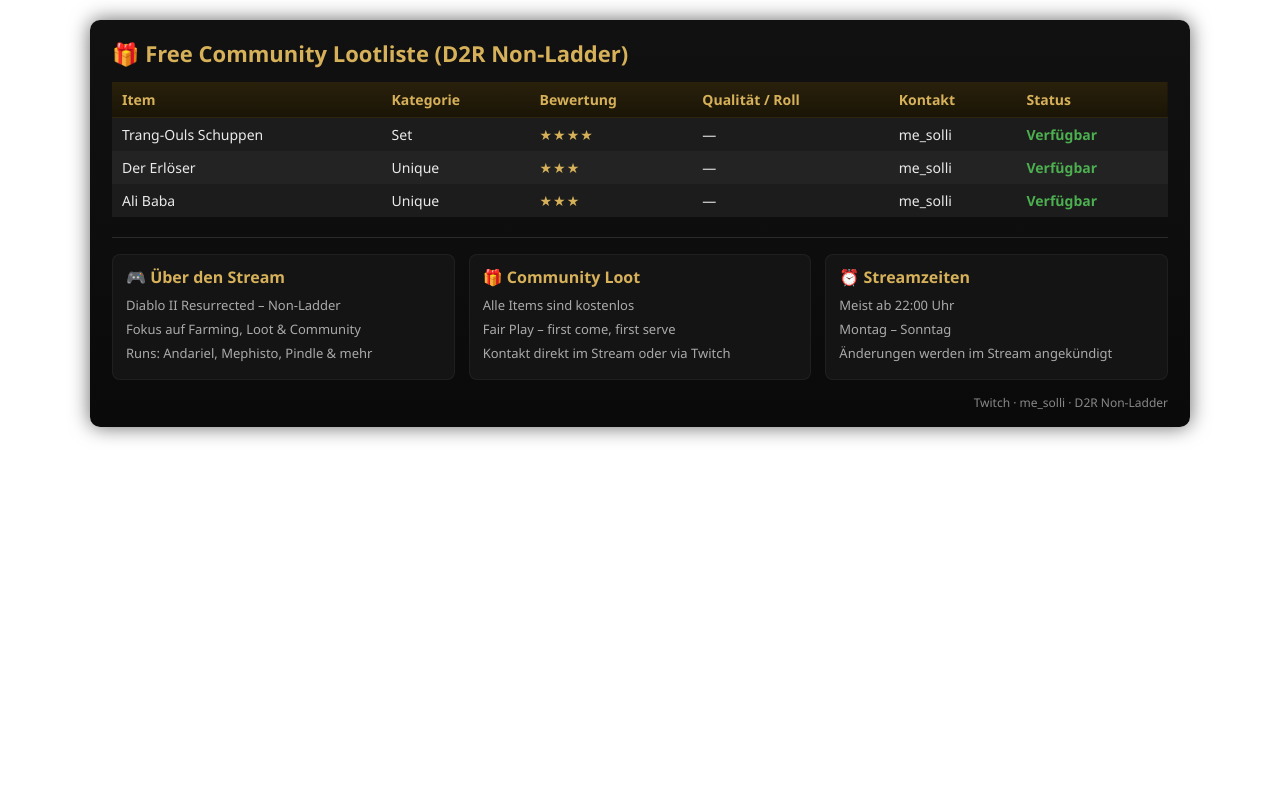
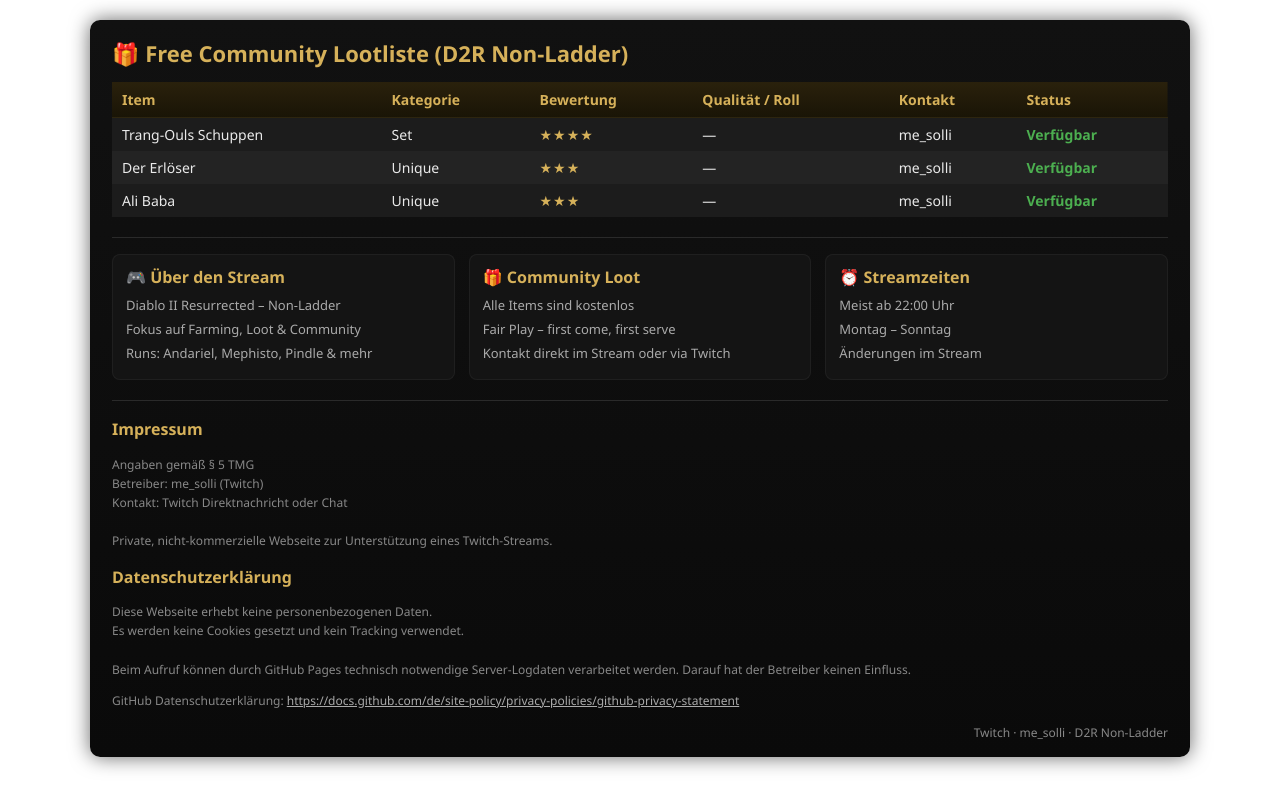
Before and after one commit to me-solli/lootliste, a plain HTML site: page index.html in a window 1280 px wide. Drawn offline with Linux system fonts and the light colour scheme.

Commit message:
Update index.html

```diff
--- a/index.html
+++ b/index.html
@@ -23,7 +23,7 @@
 
     body {
       margin: 0;
-      background: transparent; /* OBS */
+      background: transparent; /* OBS-freundlich */
       color: var(--text);
     }
 
@@ -40,9 +40,6 @@
       margin: 0 0 14px 0;
       font-size: 22px;
       color: var(--gold);
-      display: flex;
-      align-items: center;
-      gap: 10px;
     }
 
     h2 {
@@ -93,7 +90,7 @@
       font-weight: 600;
     }
 
-    /* ===== INFO-BEREICH (nur Webseite) ===== */
+    /* ===== INFOBEREICH (nur Webseite) ===== */
 
     .web-only {
       margin-top: 20px;
@@ -126,6 +123,17 @@
       color: #888;
       text-align: right;
     }
+
+    /* Rechtliches */
+    .legal {
+      font-size: 12px;
+      color: #888;
+      line-height: 1.6;
+    }
+
+    .legal a {
+      color: #aaa;
+    }
   </style>
 </head>
 
@@ -149,9 +157,8 @@
       <tbody id="loot-body"></tbody>
     </table>
 
-    <!-- INFOBEREICH – NUR WEBSEITE -->
+    <!-- INFOBEREICH -->
     <div class="web-only">
-
       <div class="info-grid">
 
         <div class="info-box">
@@ -172,11 +179,37 @@
           <h2>⏰ Streamzeiten</h2>
           <p>Meist ab 22:00 Uhr</p>
           <p>Montag – Sonntag</p>
-          <p>Änderungen werden im Stream angekündigt</p>
+          <p>Änderungen im Stream</p>
         </div>
 
       </div>
+    </div>
 
+    <!-- RECHTLICHES -->
+    <div class="web-only legal" style="margin-top:20px;">
+      <h2>Impressum</h2>
+      <p>
+        Angaben gemäß § 5 TMG<br>
+        Betreiber: me_solli (Twitch)<br>
+        Kontakt: Twitch Direktnachricht oder Chat<br><br>
+        Private, nicht-kommerzielle Webseite zur Unterstützung eines Twitch-Streams.
+      </p>
+
+      <h2 style="margin-top:14px;">Datenschutzerklärung</h2>
+      <p>
+        Diese Webseite erhebt keine personenbezogenen Daten.<br>
+        Es werden keine Cookies gesetzt und kein Tracking verwendet.<br><br>
+        Beim Aufruf können durch GitHub Pages technisch notwendige Server-Logdaten
+        verarbeitet werden. Darauf hat der Betreiber keinen Einfluss.
+      </p>
+
+      <p>
+        GitHub Datenschutzerklärung:
+        <a href="https://docs.github.com/de/site-policy/privacy-policies/github-privacy-statement"
+           target="_blank">
+          https://docs.github.com/de/site-policy/privacy-policies/github-privacy-statement
+        </a>
+      </p>
     </div>
 
     <div class="footer">
```
